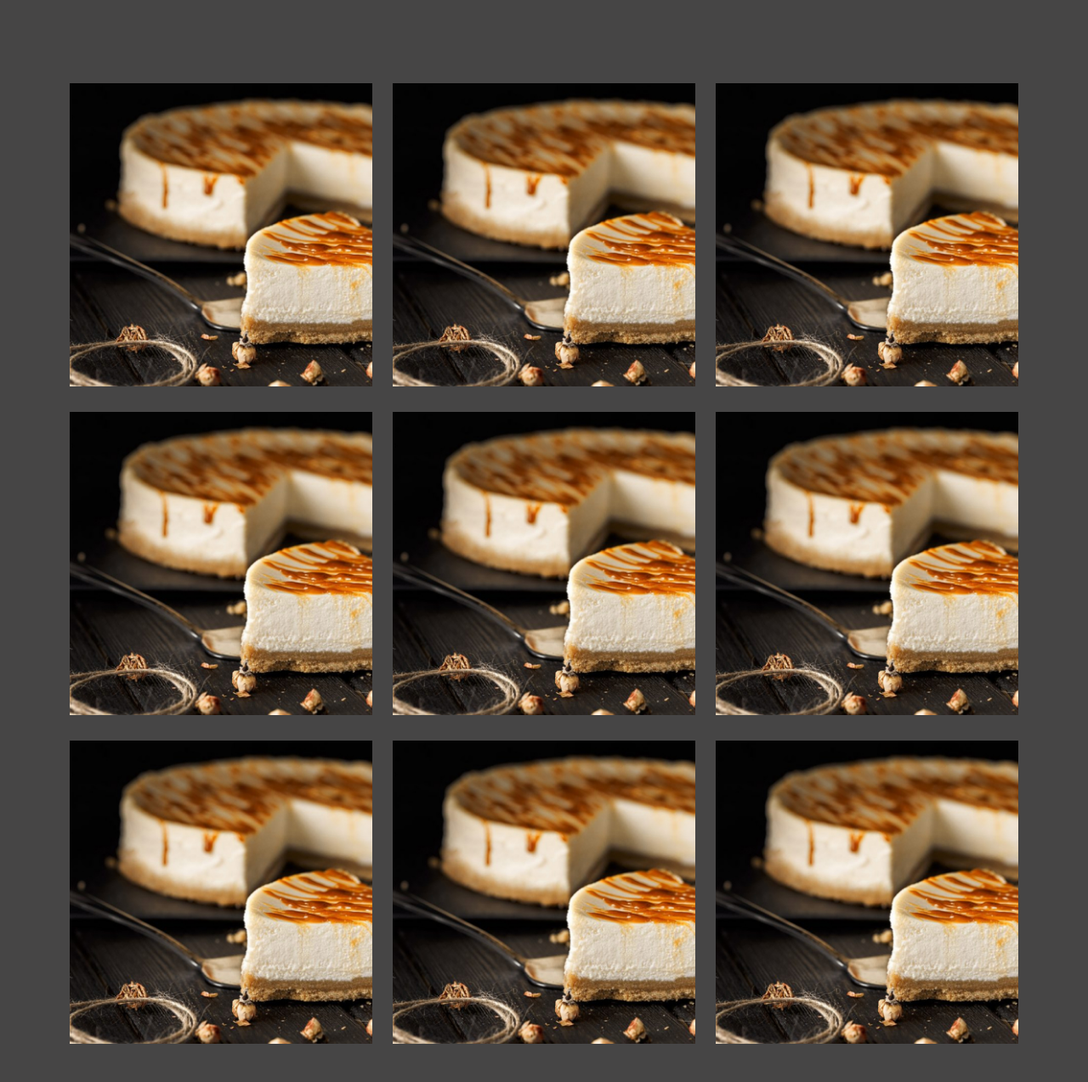
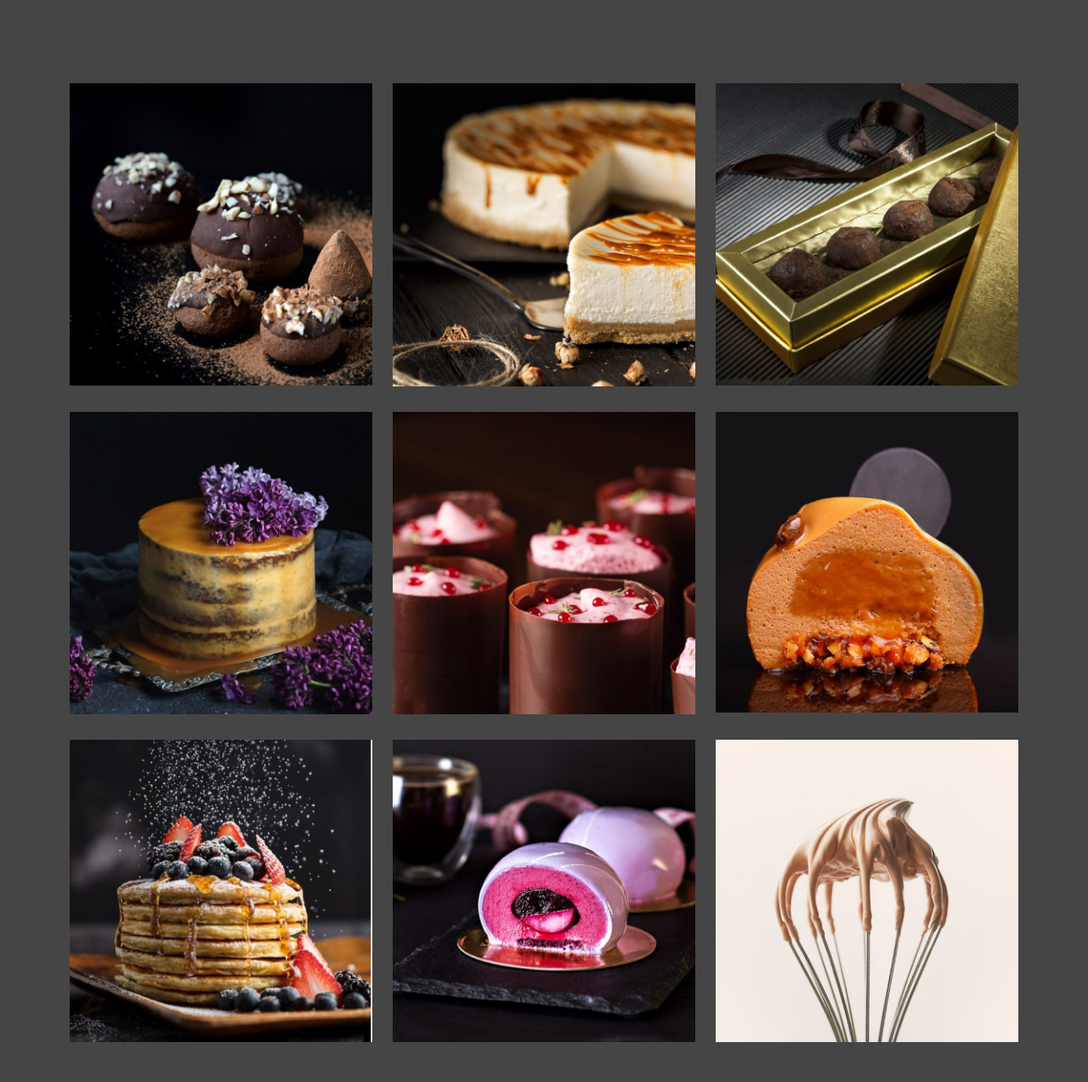
Before and after one commit to johnnydone/cakes, a plain HTML site: page index.html in a window 1280 px wide. Shown: the part 686-1960 px from the top of the page at 85% size. Drawn offline with nearby package versions, Linux system fonts and the light colour scheme.

Commit message:
Update index.html

```diff
--- a/index.html
+++ b/index.html
@@ -91,31 +91,31 @@
 			<div style="padding-top:100px;padding-bottom:100px;text-align:center;">
 				<div class="row">
 					<div class="col-4">
-						<img src="images/portfolio-cheese-cake.jpg" alt="" style="margin-bottom:30px;" class="w-100">
+						<img src="images/portfolio-chcolate-mushrooms.jpg" alt="" style="margin-bottom:30px;" class="w-100">
 					</div>
 					<div class="col-4">
 						<img src="images/portfolio-cheese-cake.jpg" alt="" style="margin-bottom:30px;" class="w-100">
 					</div>
 					<div class="col-4">
-						<img src="images/portfolio-cheese-cake.jpg" alt="" style="margin-bottom:30px;" class="w-100">
+						<img src="images/portfolio-chocolate-sweets.jpg" alt="" style="margin-bottom:30px;" class="w-100">
 					</div>
 					<div class="col-4">
-						<img src="images/portfolio-cheese-cake.jpg" alt="" style="margin-bottom:30px;" class="w-100">
+						<img src="images/portfolio-crepvill.jpg" alt="" style="margin-bottom:30px;" class="w-100">
 					</div>
 					<div class="col-4">
-						<img src="images/portfolio-cheese-cake.jpg" alt="" style="margin-bottom:30px;" class="w-100">
+						<img src="images/portfolio-komilfo.jpg" alt="" style="margin-bottom:30px;" class="w-100">
 					</div>
 					<div class="col-4">
-						<img src="images/portfolio-cheese-cake.jpg" alt="" style="margin-bottom:30px;" class="w-100">
+						<img src="images/portfolio-orange-muffin.jpg" alt="" style="margin-bottom:30px;" class="w-100">
 					</div>
 					<div class="col-4">
-						<img src="images/portfolio-cheese-cake.jpg" alt="" style="margin-bottom:30px;" class="w-100">
+						<img src="images/portfolio-pane-cake.jpg" alt="" style="margin-bottom:30px;" class="w-100">
 					</div>
 					<div class="col-4">
-						<img src="images/portfolio-cheese-cake.jpg" alt="" style="margin-bottom:30px;" class="w-100">
+						<img src="images/portfolio-pink-cake.jpg" alt="" style="margin-bottom:30px;" class="w-100">
 					</div>
 					<div class="col-4">
-						<img src="images/portfolio-cheese-cake.jpg" alt="" style="margin-bottom:30px;" class="w-100">
+						<img src="images/portfolio-venchik.jpg" alt="" style="margin-bottom:30px;" class="w-100">
 					</div>
 				</div>
 			</div>
```
